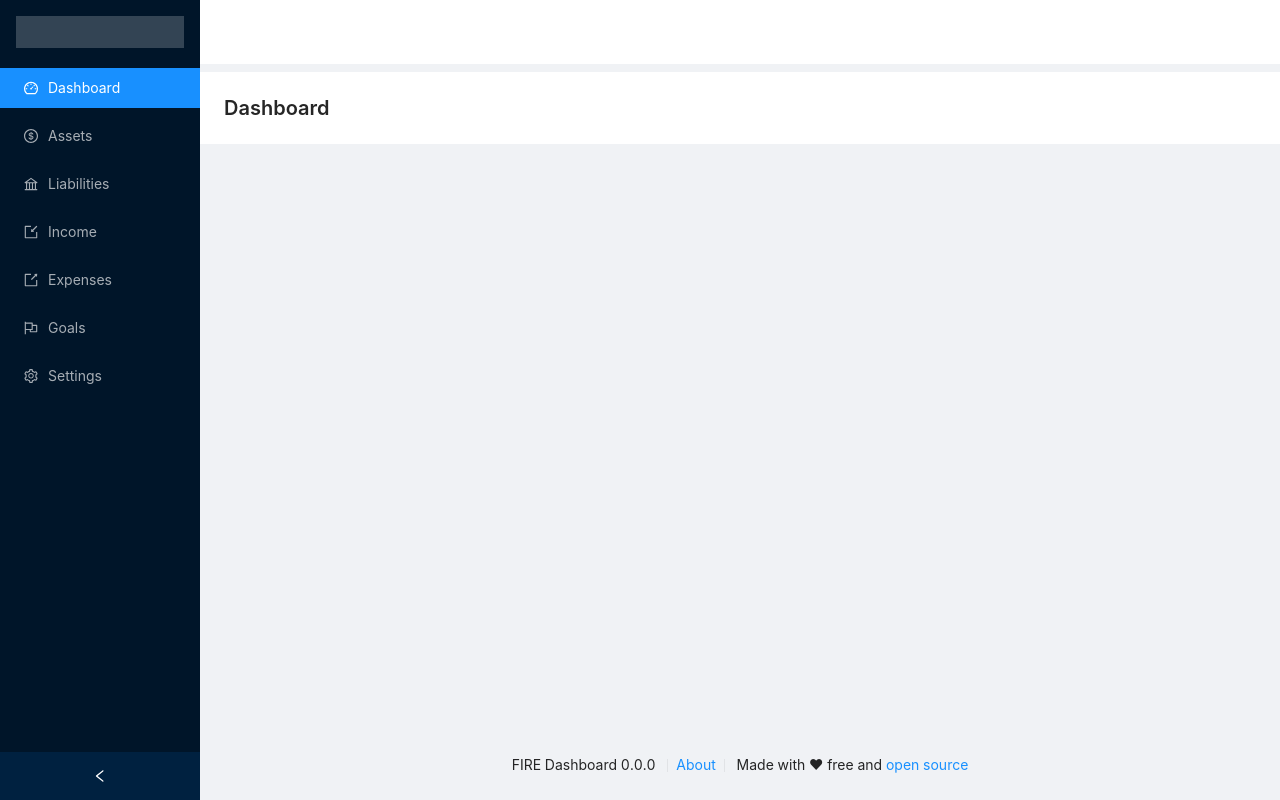
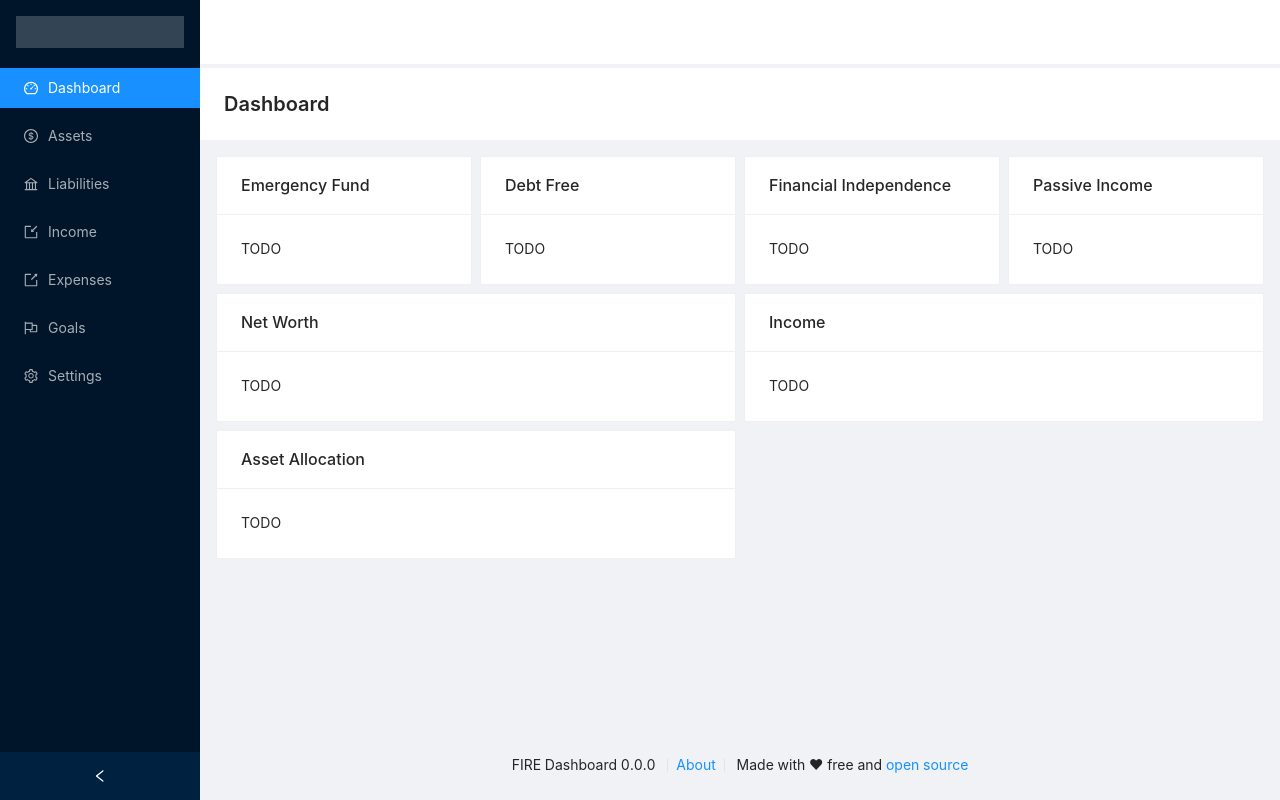
Before and after one commit to erikhofer/fire-dashboard, a React (Create React App) app: page / in a window 1280 px wide. Built offline with nearby package versions, Linux system fonts and the light colour scheme; what typesafe-actions would draw is missing.

Commit message:
Outline dashboard

```diff
--- a/src/components/MainLayout.tsx
+++ b/src/components/MainLayout.tsx
@@ -25,7 +25,7 @@ export const MainLayout: React.FC = ({ children }) => {
             margin: 16
           }}
         />
-        <Menu theme="dark" defaultSelectedKeys={[basePath]} mode="inline">
+        <Menu theme="dark" selectedKeys={[basePath]} mode="inline">
           <Menu.Item key="/" icon={<DashboardOutlined />}>
             <Link to="/">Dashboard</Link>
           </Menu.Item>
--- a/src/components/PageHeader.tsx
+++ b/src/components/PageHeader.tsx
@@ -6,7 +6,7 @@ export const PageHeader: React.FC<PageHeaderProps> = props => {
   const { style, ...restProps } = props
   return (
     <AntPageHeader
-      style={{ backgroundColor: '#fff', marginTop: 8, ...style }}
+      style={{ backgroundColor: '#fff', marginTop: 4, ...style }}
       {...restProps}
     ></AntPageHeader>
   )
--- a/src/pages/Dashboard.tsx
+++ b/src/pages/Dashboard.tsx
@@ -1,10 +1,41 @@
 import React from 'react'
 import { PageHeader } from '../components/PageHeader'
+import { PageContent } from '../components/PageContent'
+import { Row, Col, Card } from 'antd'
 
 export const Dashboard: React.FC = () => {
   return (
     <>
-      <PageHeader title="Dashboard"></PageHeader>
+      <PageHeader title="Dashboard" />
+      <PageContent>
+        <Row gutter={8} style={{ marginBottom: 8 }}>
+          <Col span={6}>
+            <Card title="Emergency Fund">TODO</Card>
+          </Col>
+          <Col span={6}>
+            <Card title="Debt Free">TODO</Card>
+          </Col>
+          <Col span={6}>
+            <Card title="Financial Independence">TODO</Card>
+          </Col>
+          <Col span={6}>
+            <Card title="Passive Income">TODO</Card>
+          </Col>
+        </Row>
+        <Row gutter={8} style={{ marginBottom: 8 }}>
+          <Col span={12}>
+            <Card title="Net Worth">TODO</Card>
+          </Col>
+          <Col span={12}>
+            <Card title="Income">TODO</Card>
+          </Col>
+        </Row>
+        <Row gutter={8}>
+          <Col span={12}>
+            <Card title="Asset Allocation">TODO</Card>
+          </Col>
+        </Row>
+      </PageContent>
     </>
   )
 }
```
